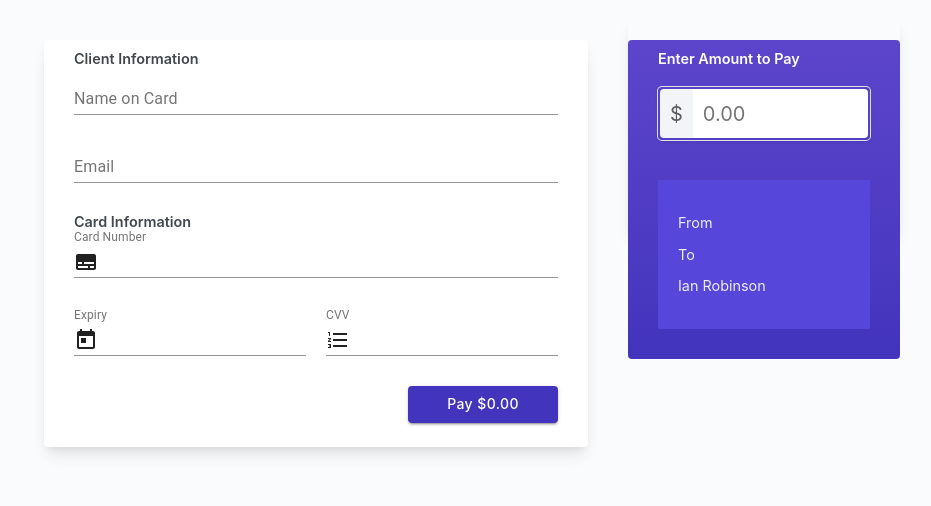
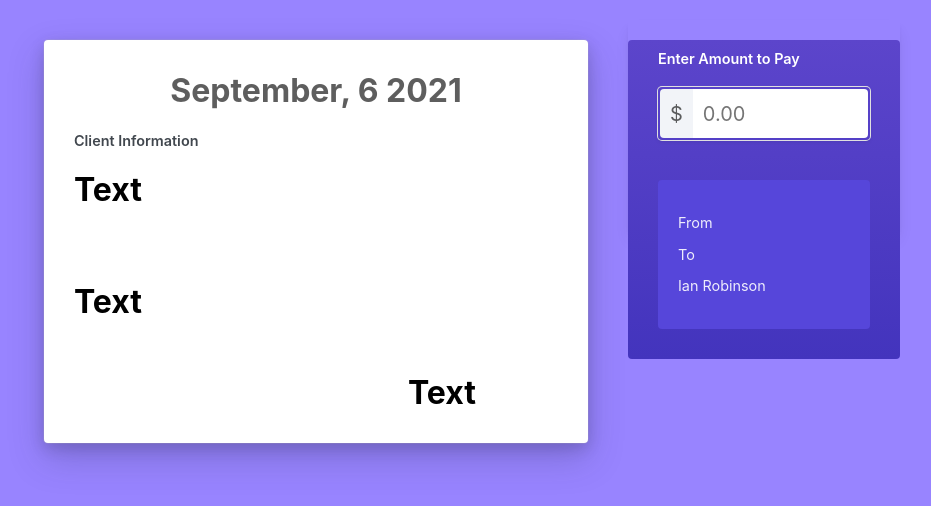
Before and after one commit to ElementalEquityCode/USDC-Payment-Portal, a React (Create React App) app: page / in a window 1280 px wide. Shown: the top 506 px of the page, without its empty margins (168-1099 px from the left). Built offline with nearby package versions, Linux system fonts and the light colour scheme.

Commit message:
Created the TodaysDate label.

```diff
--- a/src/App.css
+++ b/src/App.css
@@ -1,5 +1,5 @@
 html {
-  background-color: rgb(249, 251, 252);
+  background-color: rgba(84,51,255,.6);
 }
 
 * {
--- a/src/Components/PaymentForm/PaymentForm.js
+++ b/src/Components/PaymentForm/PaymentForm.js
@@ -1,11 +1,7 @@
 import React from 'react';
-import { TextField, Button } from '@material-ui/core';
-import CreditCardIcon from '@material-ui/icons/Subtitles';
-import CalendarIcon from '@material-ui/icons/Today';
-import NumberIcon from '@material-ui/icons/FormatListNumbered';
-import InputAdornment from '@material-ui/core/InputAdornment';
 import AmountToPayForm from '../AmountToPayForm/AmountToPayForm';
-import NameContext from '../../Contexts/NameContext';
+import ValuesContext from '../../Contexts/ValuesContext';
+import TodaysDate from '../TodaysDate/TodaysDate';
 import SectionLabel from '../SectionLabel/SectionLabel';
 import Grid from '../Grid/Grid';
 import styles from './PaymentForm.module.css';
@@ -25,6 +21,10 @@ class PaymentForm extends React.Component {
     });
   }
 
+  handleAmountEnteredChanged = (value) => {
+    console.log(value);
+  }
+
   render() {
     const { name } = this.state;
 
@@ -33,6 +33,7 @@ class PaymentForm extends React.Component {
         className={styles.overallGrid}
       >
         <div className={styles.paymentForm}>
+          <TodaysDate />
           <SectionLabel
             type="dark"
           >
@@ -41,72 +42,21 @@ class PaymentForm extends React.Component {
           <Grid
             columns="one"
           >
-            <TextField
-              value={name}
-              label="Name on Card"
-              fullWidth
-              onChange={(event) => {
-                this.handleNameChanged(event);
-              }}
-            />
-            <TextField
-              label="Email"
-              fullWidth
-            />
-          </Grid>
-          <SectionLabel
-            type="dark"
-          >
-            Card Information
-          </SectionLabel>
-          <Grid
-            colums="one"
-          >
-            <TextField
-              label="Card Number"
-              InputProps={{
-                startAdornment: <InputAdornment position="start"><CreditCardIcon /></InputAdornment>
-              }}
-            />
+            <h1>Text</h1>
           </Grid>
           <Grid
             columns="two"
           >
-            <TextField
-              label="Expiry"
-              InputProps={{
-                startAdornment: <InputAdornment position="start"><CalendarIcon /></InputAdornment>
-              }}
-            />
-            <TextField
-              label="CVV"
-              InputProps={{
-                startAdornment: <InputAdornment position="start"><NumberIcon /></InputAdornment>
-              }}
-            />
+            <h1>Text</h1>
           </Grid>
           <div className={styles.buttonContainer}>
-            <Button
-              variant="contained"
-              className={styles.payButton}
-              sx={{
-                width: 100,
-              }}
-              style={{
-                color: 'white',
-                textTransform: 'none',
-                fontWeight: 500,
-                backgroundColor: 'rgb(67, 52, 189)'
-              }}
-            >
-              Pay $0.00
-            </Button>
+            <h1>Text</h1>
           </div>
         </div>
         <div className={styles.amountToPayForm}>
-          <NameContext.Provider value={name}>
+          <ValuesContext.Provider value={name}>
             <AmountToPayForm />
-          </NameContext.Provider>
+          </ValuesContext.Provider>
         </div>
       </div>
     );
--- a/src/Components/PaymentForm/PaymentForm.module.css
+++ b/src/Components/PaymentForm/PaymentForm.module.css
@@ -17,7 +17,7 @@
 
 .paymentForm {
     background-color: white;
-    box-shadow: rgba(0, 0, 0, 0.1) 0px 10px 15px -3px, rgba(0, 0, 0, 0.05) 0px 4px 6px -2px;
+    box-shadow: 0 0 0 1px hsl(0deg 0% 69% / 20%), 0 15px 35px 0 rgb(49 49 93 / 25%), 0 5px 15px 0 rgb(0 0 0 / 15%);
     padding: 10px;
     margin-top: 20px;
     border-radius: 4px;
--- a/src/Components/PaymentFromTo/PaymentFromTo.js
+++ b/src/Components/PaymentFromTo/PaymentFromTo.js
@@ -1,18 +1,17 @@
 import React, { useContext } from 'react';
 import PropTypes from 'prop-types';
 import styles from './PaymentFromTo.module.css';
-import NameContext from '../../Contexts/NameContext';
+import ValuesContext from '../../Contexts/ValuesContext';
 
 const PaymentFromTo = (props) => {
-  const from = useContext(NameContext);
-  console.log(`Printing the from ${from}`);
+  const { name } = useContext(ValuesContext);
   const { to } = props;
 
   return (
     <div className={styles.paymentFromTo}>
       <div className={styles.innerContainer}>
         <p className={styles.text}>From</p>
-        <p className={styles.text}>{from}</p>
+        <p className={styles.text}>{name}</p>
         <p className={styles.text}>To</p>
         <p className={styles.text}>{to}</p>
       </div>
--- a/src/Components/PaymentFromTo/PaymentFromTo.module.css
+++ b/src/Components/PaymentFromTo/PaymentFromTo.module.css
@@ -1,12 +1,12 @@
 .paymentFromTo {
     box-sizing: border-box;
     padding: 20px;
-    border-radius: 4px;
 }
 
 .innerContainer {
     background-color: rgb(86, 70, 218);
     padding: 20px;
+    border-radius: 4px;
 }
 
 .text {
--- /dev/null
+++ b/src/Components/TodaysDate/TodaysDate.js
@@ -0,0 +1,20 @@
+import React from 'react';
+import styles from './TodaysDate.module.css';
+
+const TodaysDate = () => {
+  const months = ['January', 'February', 'March', 'April', 'May', 'June', 'July', 'August', 'September', 'October', 'November', 'December'];
+  const date = new Date();
+  const day = date.getDate();
+  const month = date.getMonth();
+  const year = date.getFullYear();
+
+  return (
+    <h1
+      className={styles.todaysDate}
+    >
+      {`${months[month]}, ${day} ${year}`}
+    </h1>
+  );
+};
+
+export default TodaysDate;
--- /dev/null
+++ b/src/Components/TodaysDate/TodaysDate.module.css
@@ -0,0 +1,4 @@
+.todaysDate {
+    color: rgba(26,26,26,.7);
+    text-align: center;
+}
```
Also changed, not shown: src/Contexts/ValuesContext.js (renamed from src/Contexts/NameContext.js).
